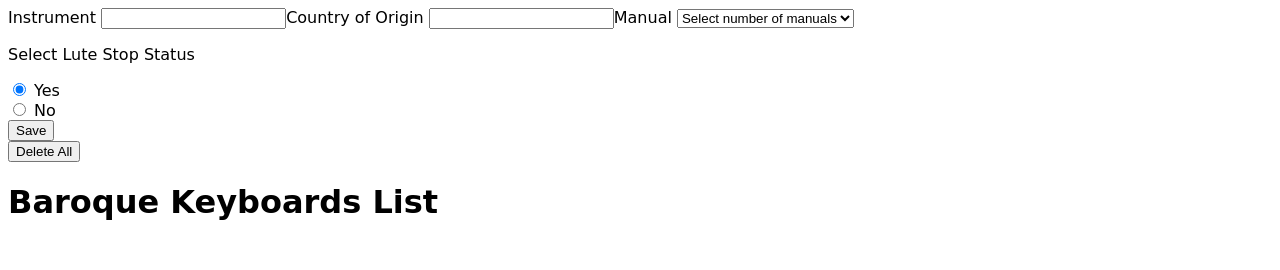
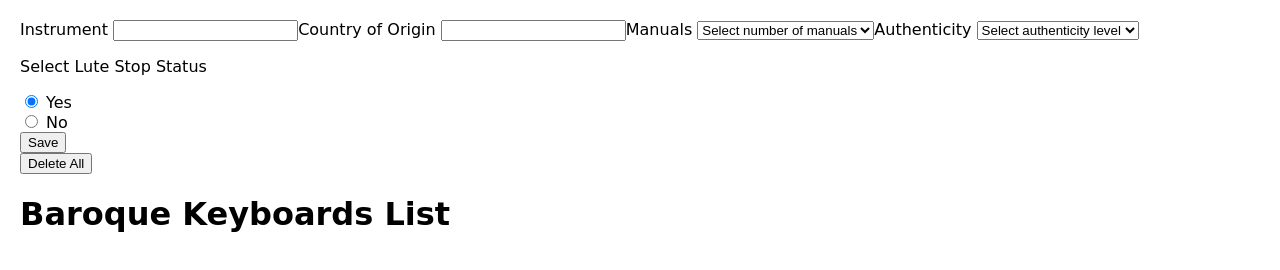
Before and after one commit to quentincrida/DOM-harpsichord-list, a plain HTML site: page index.html in a window 1280 px wide. Drawn offline with Linux system fonts and the light colour scheme.

Commit message:
authenticity level, html and JS added

```diff
--- a/css/main.css
+++ b/css/main.css
@@ -1,9 +1,10 @@
 body{
-font-family: snell roundhand, cursive;
+font-family: apple chancery, cursive;
+margin: 20px;
 }
 
 #form-wrapper {
-width: 100%;
+  width: 100%;
   display: flex;
   flex-direction: row;
 }
@@ -17,4 +18,5 @@ width: 100%;
 #instrument-list-item {
   margin: 0.75rem 0.75rem;
 
+
 }
--- a/index.html
+++ b/index.html
@@ -22,12 +22,20 @@
     </div>
 
     <div class="form-item">
-      <label for="manuals" class="primary">Manual</label>
+      <label for="manuals" class="primary">Manuals</label>
       <select id="manuals"> disabled selected
       <option value="" disabled selected>Select number of manuals</option>
         <option value="Single">Single</option>
         <option value="Double">Double</option>
         <option value="Triple">Triple</option>
+        </select>
+      </div>
+      <div class="form-item">
+        <label for="authenticity" class="primary">Authenticity</label>
+        <select id="authenticity"> disabled selected
+          <option value="" disabled selected>Select authenticity level</option>
+          <option value="Authentic">Authentic</option>
+          <option value="Modern Copy">Modern Copy</option>
         </select>
       </div>
     </div>
--- a/js/app.js
+++ b/js/app.js
@@ -34,8 +34,12 @@ const createInstrumentListItem = function (form) {
   manuals.textContent = `Number of manuals: ${form.manuals.value}`;
   instrumentListItem.appendChild(manuals);
 
+  const authenticity = document.createElement('h4');
+  authenticity.textContent = `Authenticity level: ${form.authenticity.value}`;
+  instrumentListItem.appendChild(authenticity);
+
   const luteStop = document.createElement('li');
-  luteStop.textContent = `Has Lute Stop: ${form.luteStop.value}`;
+  luteStop.textContent = `Has Lute Stop: ${form.lutestop.value}`;
   instrumentListItem.appendChild(luteStop);
 
 
```
Also changed, not shown: css/image.jpeg (deleted).
